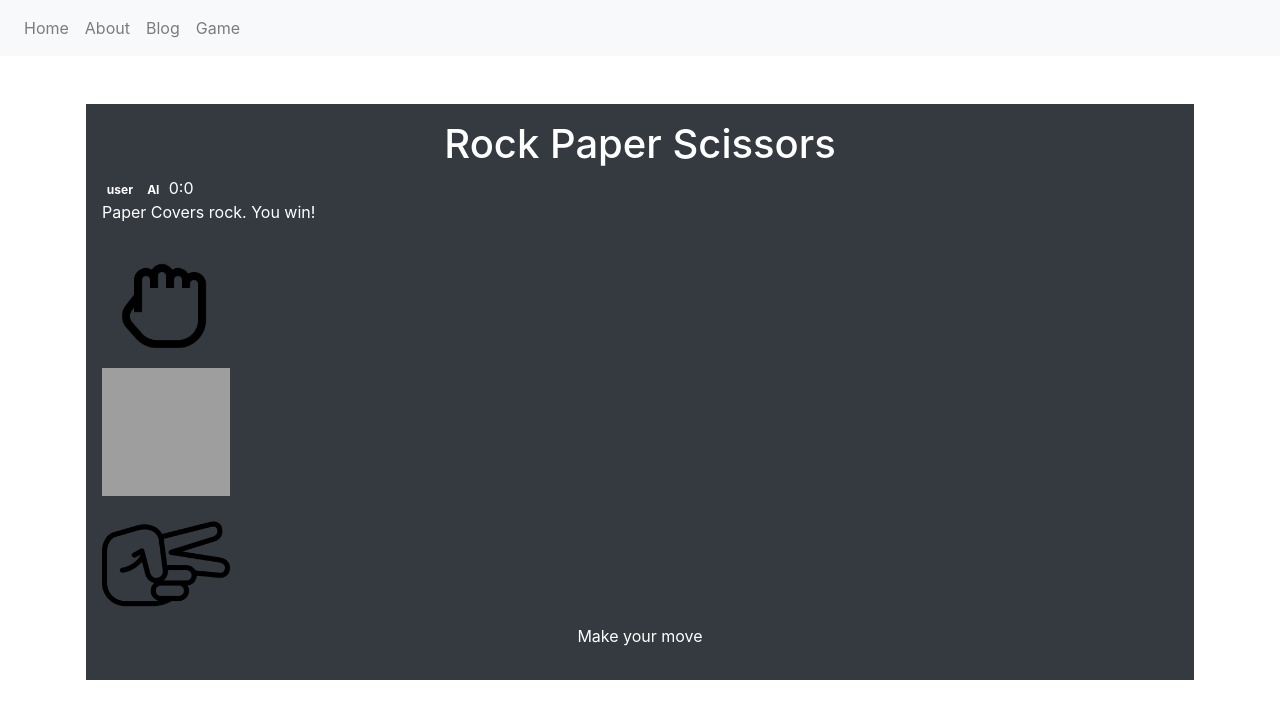
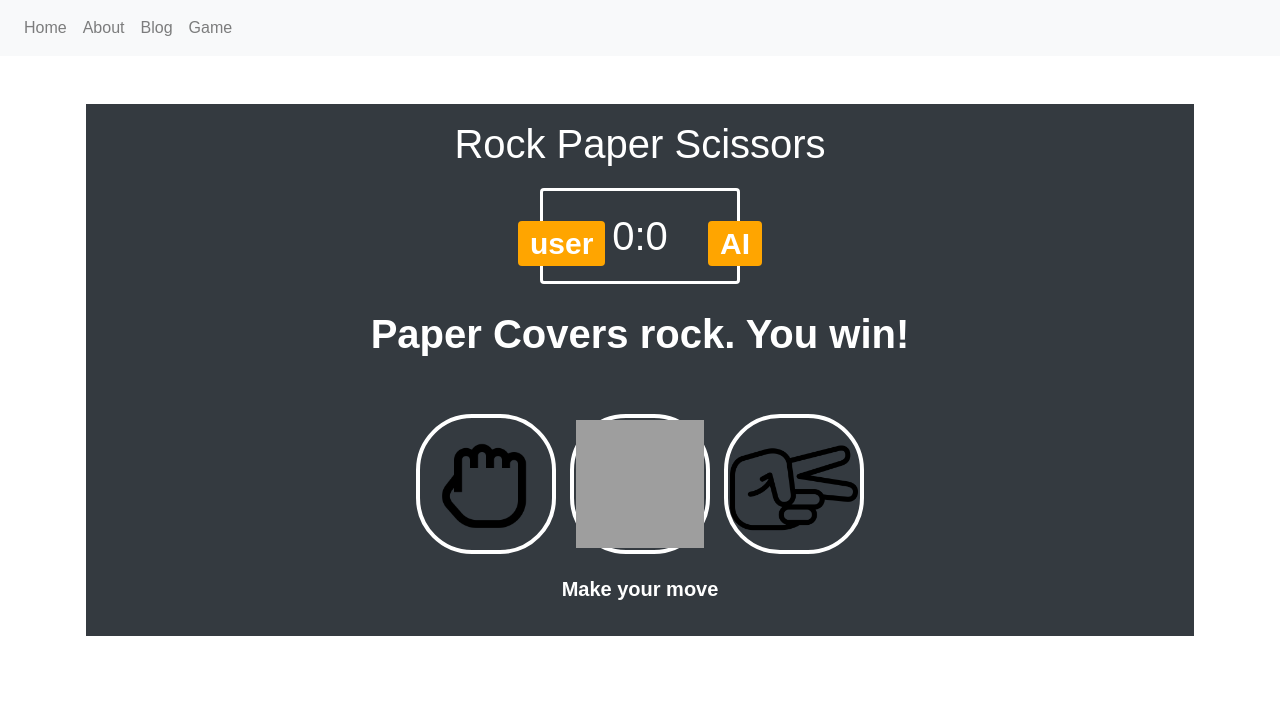
Before and after one commit to QiangjunZhang/qiangjunzhang.github.io, a Jekyll site: the page built from game.html, in a window 1280 px wide. Shown: the top 719 px of the page. Built offline with Jekyll 4.4.1, drawn with Linux system fonts in a browser that asks for light colours; grey boxes are pictures that could not be loaded.

Commit message:
add rock.scss

```diff
--- a/assets/css/styles.scss
+++ b/assets/css/styles.scss
@@ -1,3 +1,3 @@
 ---
 ---
-@import "main";
+@import "main" ,"rock";
```
Also changed, not shown: _sass/_rock.scss (renamed from _sass/rock.css), 2 other files.
